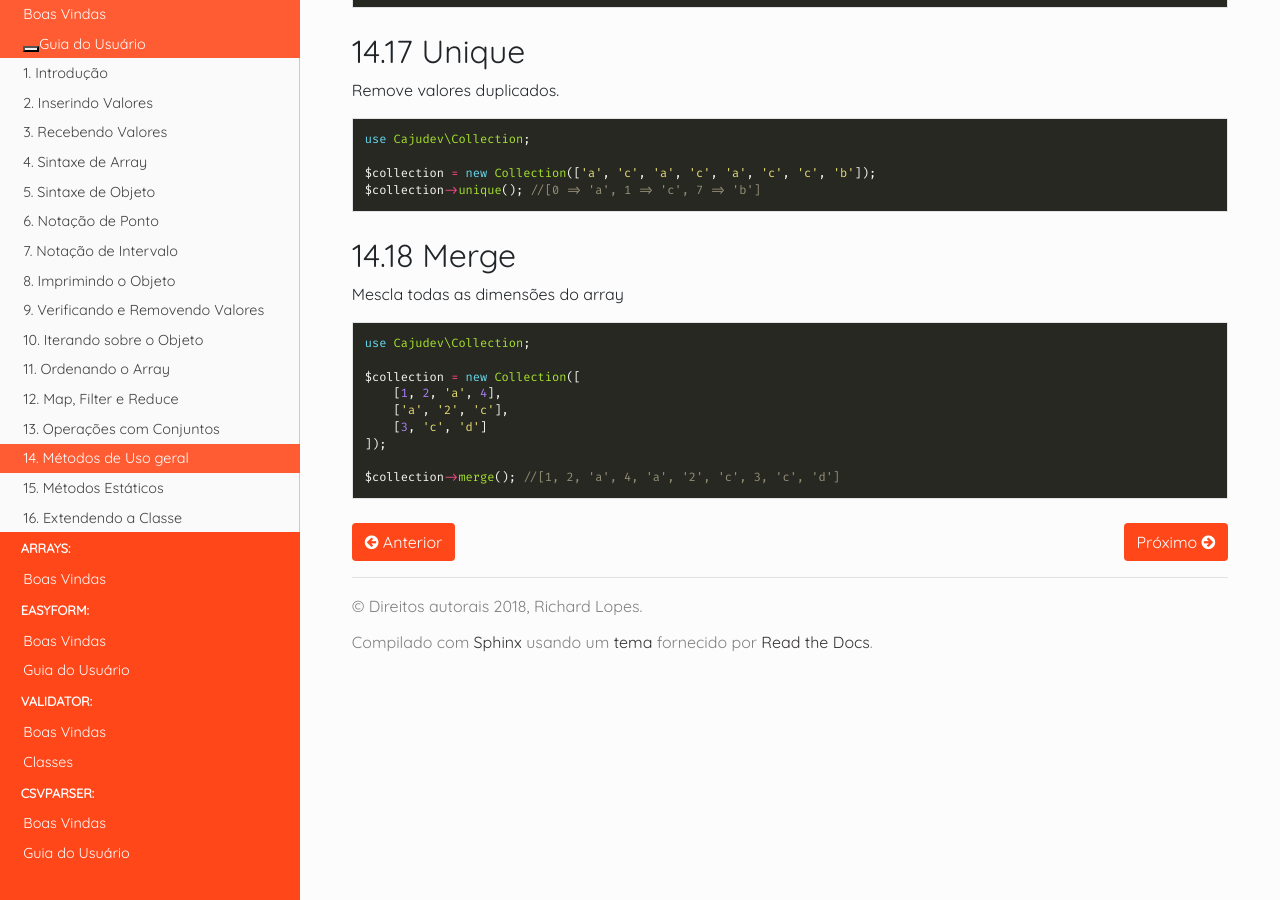
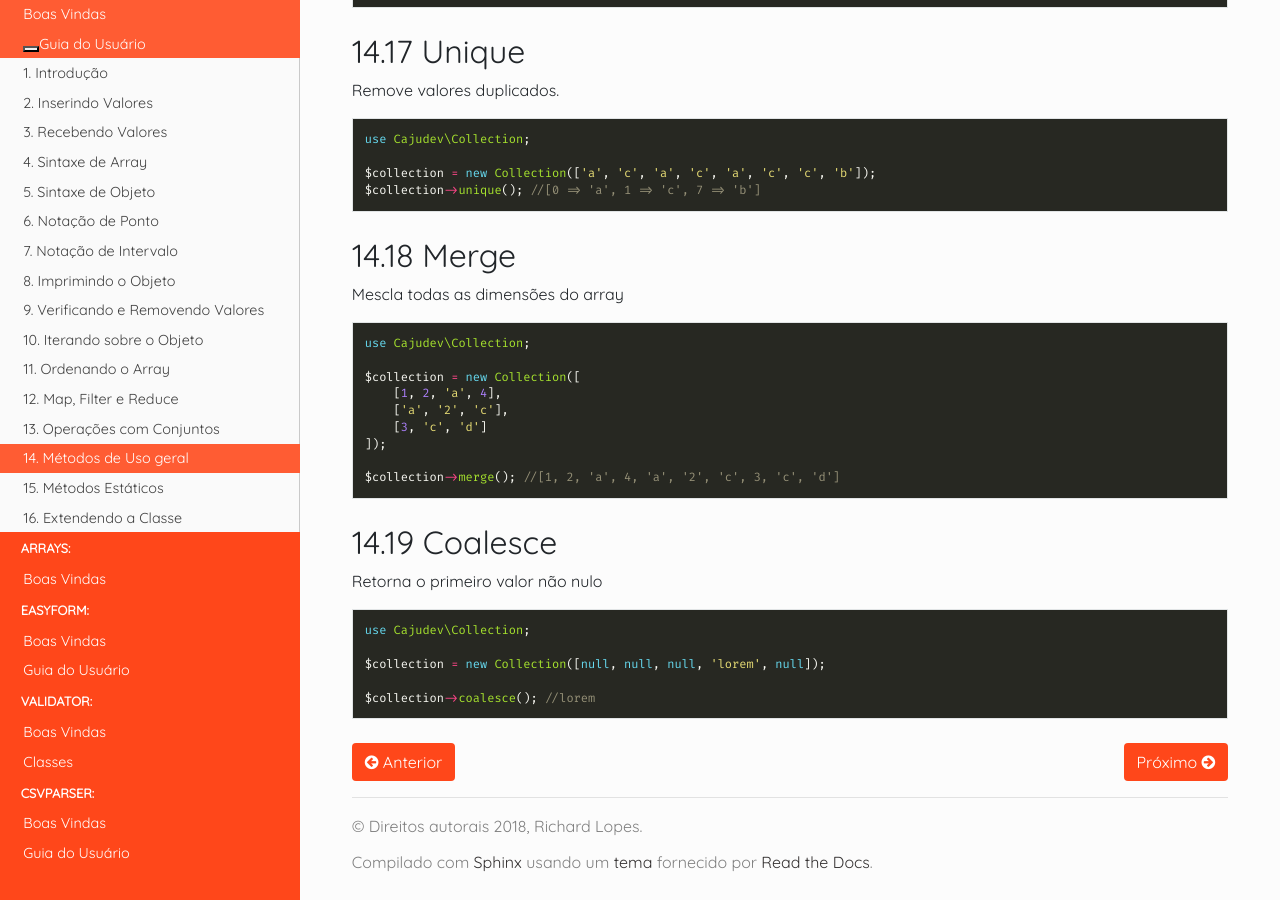
Before and after one commit to cajudev/docs, a Sphinx documentation site: the page built from source/collection/pages/general-methods.rst, in a window 1280 px wide and 900 px high, scrolled down 4446 px. Built offline with Sphinx 7.4.7 and the Read the Docs theme 2.0.0, drawn with Linux system fonts in a browser that asks for light colours; nearby versions of some CDN libraries; library files that are not in the unit come from our copies; pages that are not in the unit, such as notebooks, are missing from menus.

Commit message:
Coalesce Method

```diff
--- a/source/collection/pages/general-methods.rst
+++ b/source/collection/pages/general-methods.rst
@@ -286,3 +286,16 @@ Mescla todas as dimensões do array
     ]);
 
     $collection->merge(); //[1, 2, 'a', 4, 'a', '2', 'c', 3, 'c', 'd']
+
+14.19 Coalesce
+--------------
+
+Retorna o primeiro valor não nulo
+
+.. code:: php
+
+    use Cajudev\Collection;
+
+    $collection = new Collection([null, null, null, 'lorem', null]);
+
+    $collection->coalesce(); //lorem
```
